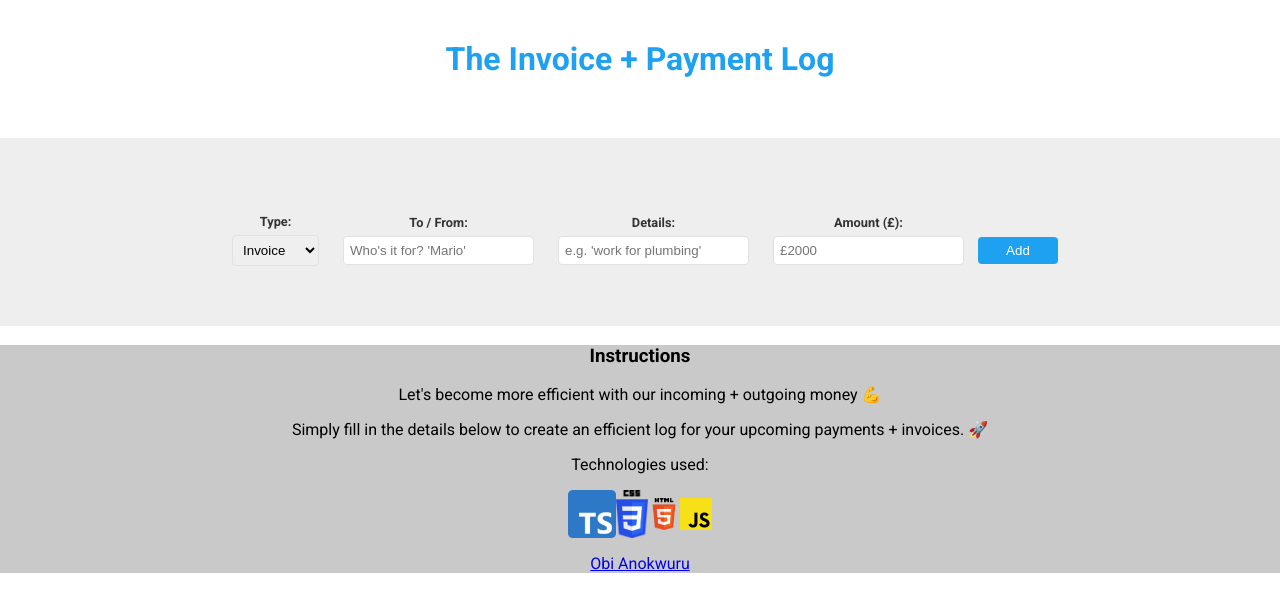
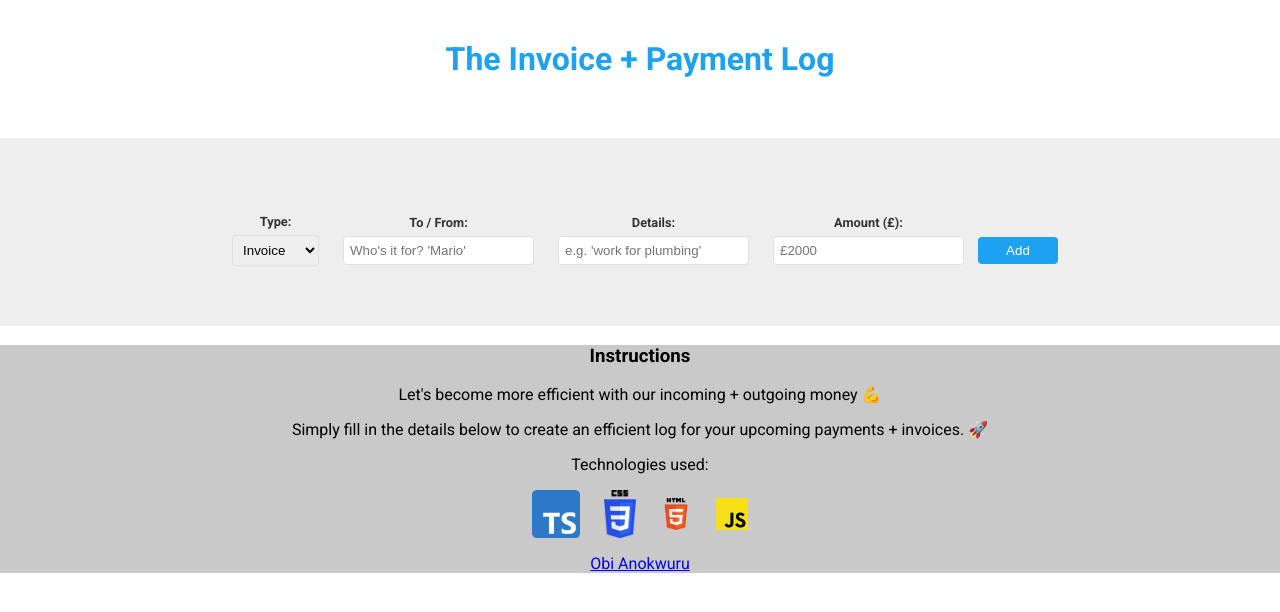
Before and after one commit to hashtagobi1/InvoiceLogger-Typescript-, a plain HTML site: page public/index.html in a window 1280 px wide. Drawn offline with Linux system fonts and the light colour scheme.

Commit message:
final commit

```diff
--- a/public/styles.css
+++ b/public/styles.css
@@ -88,6 +88,7 @@ body{
   .tech{
     display: grid;
     justify-content: center;
+    gap: 1.5em;
     align-items: center;
     display:flex;
   }
```
